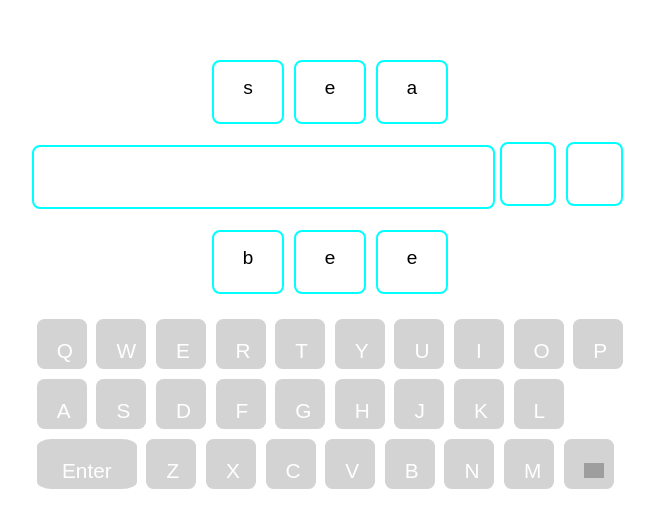
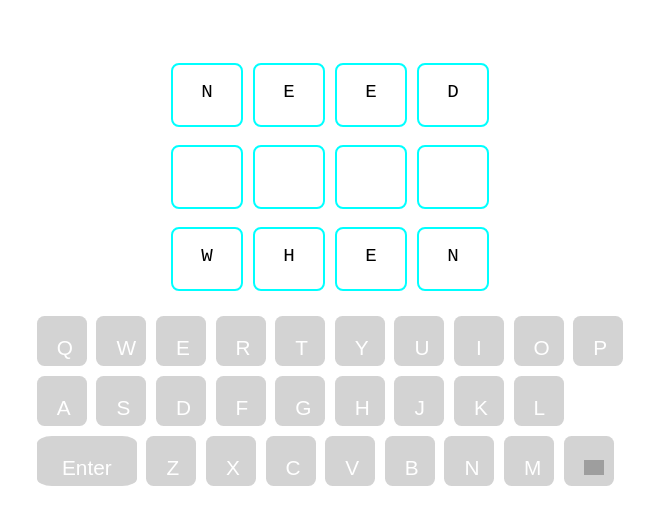
Before and after one commit to AI-WordLadder/wordladder-fe, a React (Create React App) app in the folder wordladder_frontend/: page / in a window 1280 px wide. Shown: the part 126-654 px from the top of the page, without its empty margins (310-964 px from the left). Built offline with nearby package versions, Linux system fonts and the light colour scheme; grey boxes are pictures that could not be loaded.

Commit message:
make dynamiclly blockinput

```diff
--- a/wordladder_frontend/src/App.js
+++ b/wordladder_frontend/src/App.js
@@ -1,15 +1,16 @@
 import './App.css';
-import { Component, useState , createRef } from 'react';
+import { Component , createRef } from 'react';
 
 const heuristic = {
   technique: "A* Search",
-  startword: "sea",
-  endword: "bee",
+  startword: "NEED",
+  endword: "WHEN",
   optimal: 12,
   path: ["reseal", "reseat", "resent", "resend", "reseed", "rested", "tested", "tasted", "tauted", "dauted", "daubed", "dabbed", "dubbed"],
   space: "0.45 KB",
   time: "0.1160 sec"
 }
+
 
 class Header extends Component {
   constructor(props) {
@@ -18,6 +19,7 @@ class Header extends Component {
       text: '', // Store textarea content
       startword: heuristic.startword,
       endword: heuristic.endword,
+      wordlength : heuristic.startword.length
     };
     this.textAreaRef = createRef(); // สร้าง ref
 
@@ -37,14 +39,15 @@ class Header extends Component {
     if (key === 'Backspace') {
       this.handleDelete(); // Delete character when pressing Backspace
     }
+    else if (key === 'Enter') {
+      this.setState((prevState) => ({
+        text: prevState.text + '\n', // Add a new line
+      }));
+    }
     else if (/[a-zA-Z]/.test(key)) {
       // Allow only letters (A-Z, a-z)
       this.setState((prevState) => ({
         text: prevState.text + key.toUpperCase(), // Convert to uppercase
-      }));
-    } else if (key === 'Enter') {
-      this.setState((prevState) => ({
-        text: prevState.text + '\n', // Add a new line
       }));
     }
   };
@@ -62,6 +65,14 @@ class Header extends Component {
   };
 
   render() {
+    let textareas = []; // Create an empty array
+
+    // Use for loop to push textarea elements
+    for (let i = 0; i < this.state.wordlength; i++) {
+      textareas.push(<textarea className="inputBox" readOnly></textarea>);
+    }
+
+
     return (
       <div className="container">
         <div class="gameplay">
@@ -76,10 +87,21 @@ class Header extends Component {
               </textarea>
             ))}
           </div>
-          <div className="textarea input">
-            <textarea ref={this.textAreaRef} className={this.state.text ? "textarea input filled" : "textarea input current"} value={this.state.text} readOnly></textarea>
-            <textarea class="" value={this.state.text} readOnly></textarea>
-            <textarea class="" value={this.state.text} readOnly></textarea>
+          <div className="textarea input"> {textareas}
+            {/* version 1 */}
+            {/* {this.state.text.split('').map((char) => (
+                <textarea
+                  value={char}
+                  className=""
+                  readOnly
+                >
+                  {char}
+                </textarea>
+              ))}   */}
+              {/* version 2 */}
+              {/* <textarea ref={this.textAreaRef} className={this.state.text ? "textarea input filled" : "textarea input current"} value={this.state.text} readOnly></textarea>
+              <textarea class="" value={this.state.text} readOnly></textarea>
+              <textarea class="" value={this.state.text} readOnly></textarea> */}
           </div>
           <div className="textarea endword">
             {this.state.endword.split('').map((char) => (
```
